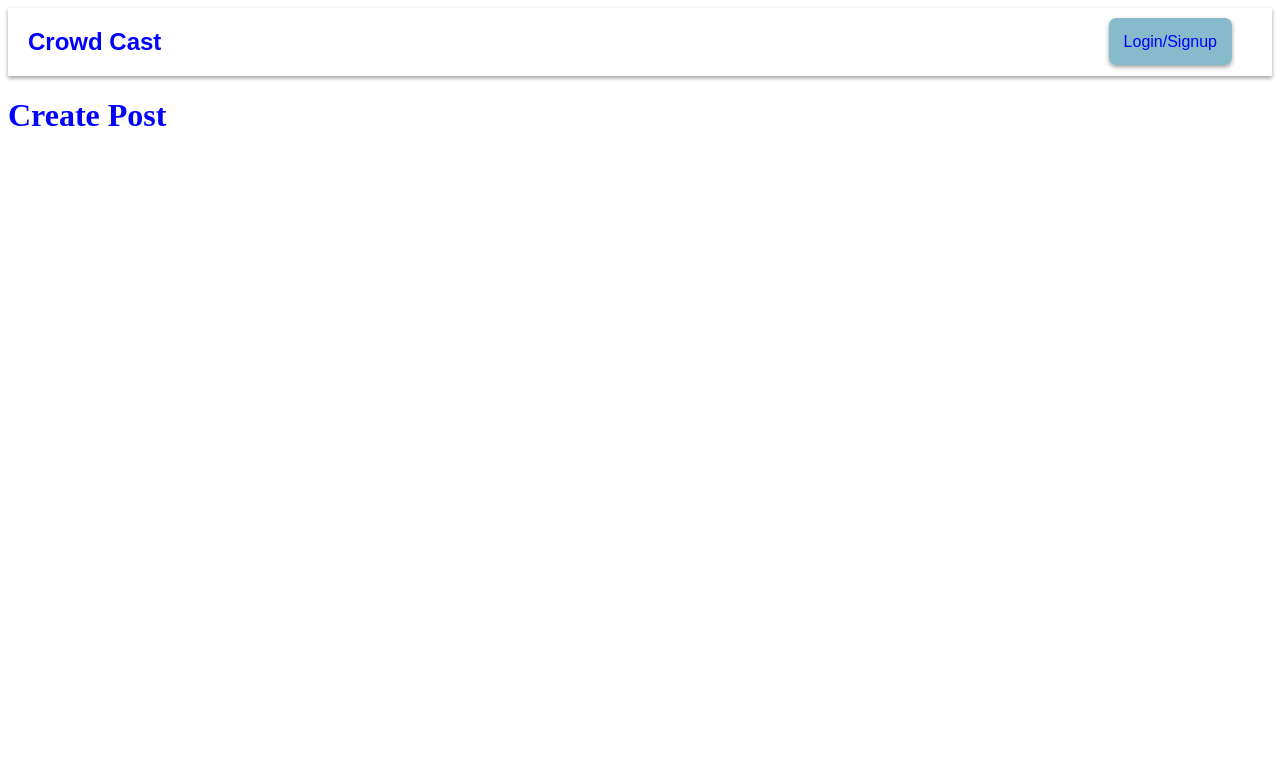
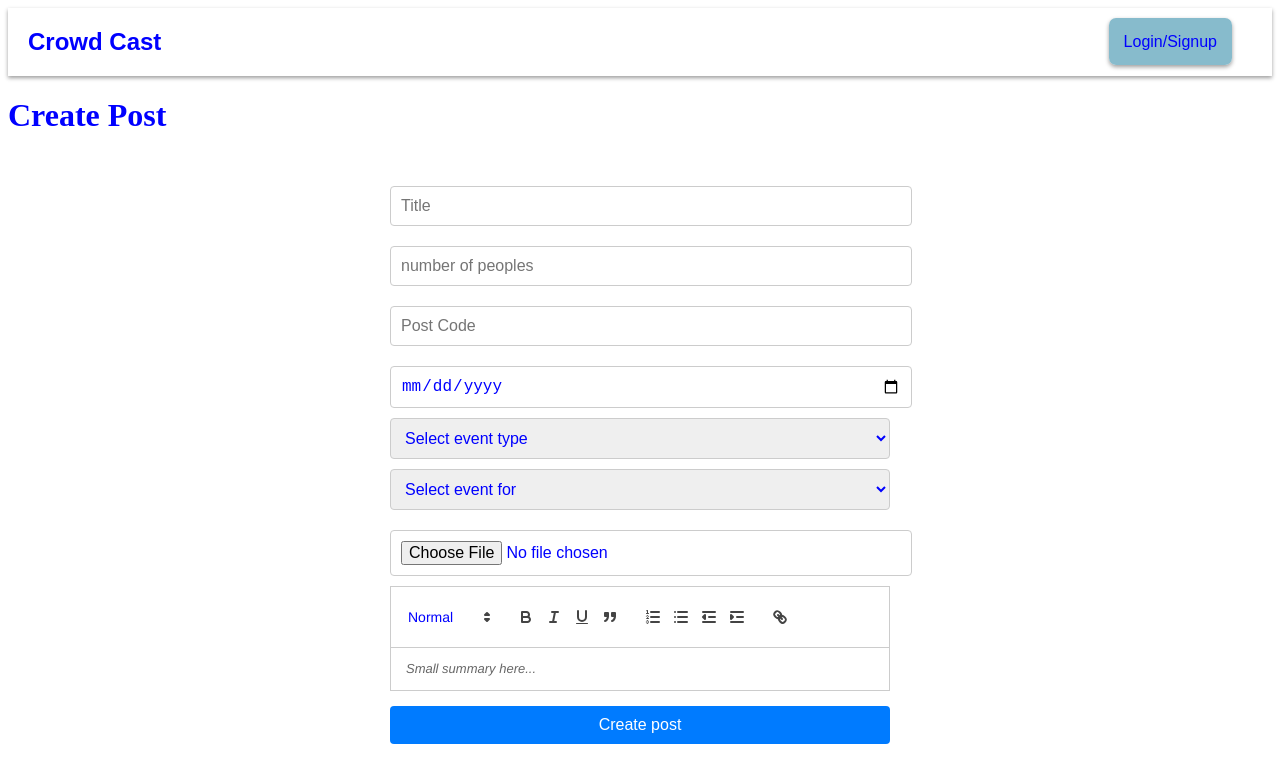
Before and after one commit to HenockSolomon/CrowdCast, a React (Create React App) app in the folder FrontEnd/: page /CreatePost in a window 1280 px wide. Shown: the top 782 px of the page. Built offline with nearby package versions, Linux system fonts and the light colour scheme; no server answers.

Commit message:
editor page

```diff
--- a/FrontEnd/package.json
+++ b/FrontEnd/package.json
@@ -7,6 +7,7 @@
     "@emotion/styled": "^11.10.8",
     "@fontsource/roboto": "^4.5.8",
     "@mui/material": "^5.12.2",
+    "@react-google-maps/api": "^2.18.1",
     "@testing-library/jest-dom": "^5.16.5",
     "@testing-library/react": "^13.4.0",
     "@testing-library/user-event": "^13.5.0",
@@ -15,6 +16,7 @@
     "path-browserify": "^1.0.1",
     "react": "^18.2.0",
     "react-dom": "^18.2.0",
+    "react-quill": "^2.0.0",
     "react-router": "^6.11.1",
     "react-router-dom": "^6.11.0",
     "react-scripts": "5.0.1",
--- a/FrontEnd/src/App.css
+++ b/FrontEnd/src/App.css
@@ -220,3 +220,44 @@
   .show-login {
     display: none;
   }
+
+  div.content {
+    font-size: smaller;
+}
+div.content{    margin-bottom: 10px;
+}
+.create-post-form {
+  display: flex;
+  flex-direction: column;
+  max-width: 500px;
+  margin: 0 auto;
+  padding: 20px;
+}
+
+.input-field {
+  margin-bottom: 10px;
+  padding: 10px;
+  border: 1px solid #ccc;
+  border-radius: 4px;
+  font-size: 16px;
+}
+
+.file-input {
+  margin-bottom: 10px;
+}
+
+.editor {
+  margin-bottom: 10px;
+}
+
+.submit-btn {
+  background-color: #007bff;
+  color: #fff;
+  padding: 10px 20px;
+  border: none;
+  border-radius: 4px;
+  font-size: 16px;
+  cursor: pointer;
+}
+
+/* Add more custom styles as needed */
--- a/FrontEnd/src/Pages/CreatePost.js
+++ b/FrontEnd/src/Pages/CreatePost.js
@@ -1,12 +1,118 @@
 import React from "react";
 import Navbar from "../HeaderPublic";
+import {useState} from "react";
+import {Navigate} from "react-router-dom";
+import Editor from "./editorPage";
+import ReactQuill from "react-quill";
+import 'react-quill/dist/quill.snow.css';
+export default function CreatePost() {
 
-export default function CreatePost() {
+
+    const [title,setTitle] = useState('');
+    const [numberOfPeople,setNumberOfPeople] = useState('');
+    const [dateTime,setDateTime] = useState('');
+    const [eventType,setEventType] = useState('');
+    const [privetPublic,setPrivetPublic] = useState('');
+    const [coverImg,setCoverImg] = useState('');
+    const [postCode,setPostCode] = useState('');
+    const [summary,setSummary] = useState('');
+
+    const [content,setContent] = useState('');
+    const [file, setFiles] = useState('');
+
+
+    async function createPost(e){
+        e.preventDefault();
+        const data = new FormData();
+        data.set('title', title);
+        data.set('numberOfPeople', numberOfPeople);
+        data.set('dateTime', dateTime);
+        data.set('eventType', eventType);
+        data.set('coverImg', coverImg);
+        data.set('postCode', postCode);
+        data.set('summary', summary);
+        data.set('content', content);
+        data.set('file', file[0]);
+
+        const response = await fetch ('http://localhost:8000/post', {
+            method: 'POST',
+      body: data,
+      credentials: 'include',
+    });
+    if (response.ok) {
+      console.log('working')
+    }
+  }
+
+
+
+
+
+
+
+
+
+
 
     return (
         <div>
              <Navbar />
             <h1>Create Post</h1>
+
+
+        <form onSubmit={createPost} className="create-post-form">
+            <input type="title"
+                    placeholder={'Title'}
+                    value={title}
+                    onChange={e => setTitle(e.target.value)}
+                    className="input-field"/>
+             <input type="number"
+                    placeholder={'number of peoples'}
+                    value={numberOfPeople}
+                    onChange={e => setNumberOfPeople(e.target.value)}
+                    className="input-field"/>
+             <input type="text"
+                    placeholder={'Post Code'}
+                    value={postCode}
+                    onChange={e => setPostCode(e.target.value)}
+                    className="input-field"/>
+            <input type="Date"
+                    placeholder={'Date and Time'}
+                    value={dateTime}
+                    onChange={e => setDateTime(e.target.value)}
+                    className="input-field"/>
+            <select
+                    value={eventType}
+                    onChange={e => setEventType(e.target.value)}
+                    className="input-field"
+                    >
+                    <option value="">Select event type</option>
+                    <option value="casual">Casual</option>
+                    <option value="business casual">Business Casual</option>
+                    <option value="costume">Costume</option>
+                    <option value="black tie">Black Tie</option>
+                    <option value="white tie">White Tie</option>
+                    <option value="white tie">cocktail</option>
+            </select>
+
+            <select
+                    value={privetPublic}
+                    onChange={e => setPrivetPublic(e.target.value)}
+                    className="input-field" >
+                    <option value="">Select event for </option>
+                    <option value="private">Private</option>
+                    <option value="public">Public</option>
+            </select>
+
+
+
+            <input type="file"
+                    onChange={ev => setFiles(ev.target.files)}
+                    className="input-field"/>
+            <Editor value={summary}  onChange={setSummary} className="editor" />
+            <button style={{marginTop:'5px'}} className="submit-btn">Create post</button>
+        </form>
+
         </div>
     )
 }
--- a/FrontEnd/src/Pages/LoginSignup.js
+++ b/FrontEnd/src/Pages/LoginSignup.js
@@ -33,7 +33,7 @@ export default function LoginSignup (){
                   setRedirect(true);
                   console.log("Successfully registered");
                   alert("Successfully registered");
-                  navigate("/loginsignup");
+                  await Login(e);
                 } else {
                   const error = await response.json();
                   console.log(error);
--- a/FrontEnd/src/Pages/UserProfile.js
+++ b/FrontEnd/src/Pages/UserProfile.js
@@ -4,12 +4,25 @@ import Navbar from '../HeaderPublic';
 export default function Userprofile() {
   const [username, setUsername] = useState('');
 
+
   useEffect(() => {
-  const response = JSON.parse(window.localStorage.getItem('response'));
-  if (response) {
-    setUsername(response.username);
-  }
-}, []);
+    fetch('http://localhost:8000/userprofile', {
+      credentials: 'include',
+    })
+      .then(response => {
+        if (!response.ok) {
+          throw new Error('Network response was not ok');
+        }
+        return response.json();
+      })
+      .then(userInfo => {
+        setUsername(userInfo.username); // set the username state
+        console.log(username); // log username to the console
+      })
+      .catch(error => {
+        console.error('There was a problem with the fetch operation:', error);
+      });
+  }, [setUsername]);
 
 
   return (
@@ -17,7 +30,7 @@ export default function Userprofile() {
      <Navbar />
 
     <div className="container">
-      This is {username}'s profile page.
+      <h1>This is {username}'s profile page.</h1>
     </div>
     </div>);
 }
--- /dev/null
+++ b/FrontEnd/src/Pages/editorPage.js
@@ -0,0 +1,27 @@
+import ReactQuill from "react-quill";
+
+export default function Editor({value,onChange}) {
+  const modules = {
+    toolbar: [
+      [{ header: [1, 2, false] }],
+      ['bold', 'italic', 'underline', 'blockquote'],
+      [
+        { list: 'ordered' },
+        { list: 'bullet' },
+        { indent: '-1' },
+        { indent: '+1' },
+      ],
+      ['link'],
+    ],
+  };
+  return (
+    <div className="content">
+    <ReactQuill
+      value={value}
+      theme={'snow'}
+      placeholder="Small summary here..."
+      onChange={onChange}
+      modules={modules} />
+    </div>
+  );
+}
```
Also changed, not shown: 1 other file (tests, documents, lock files or other folders).
